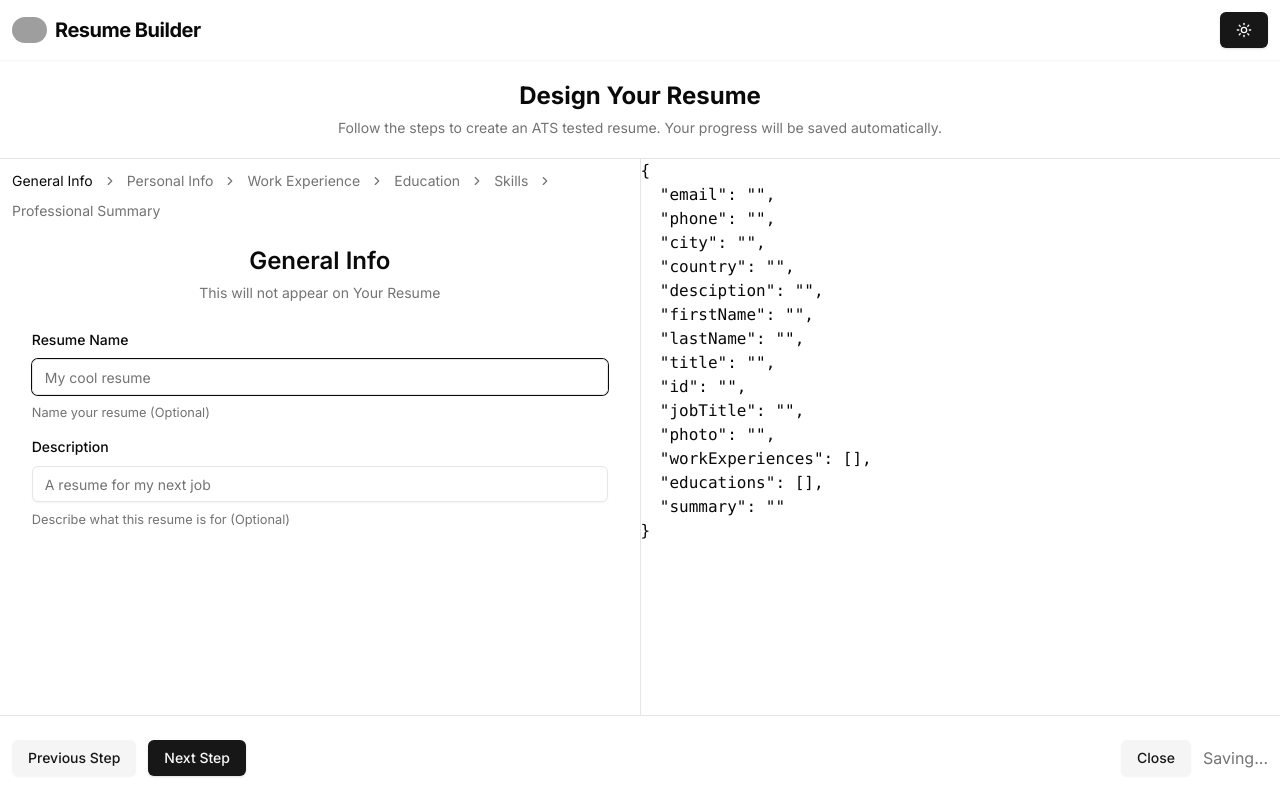
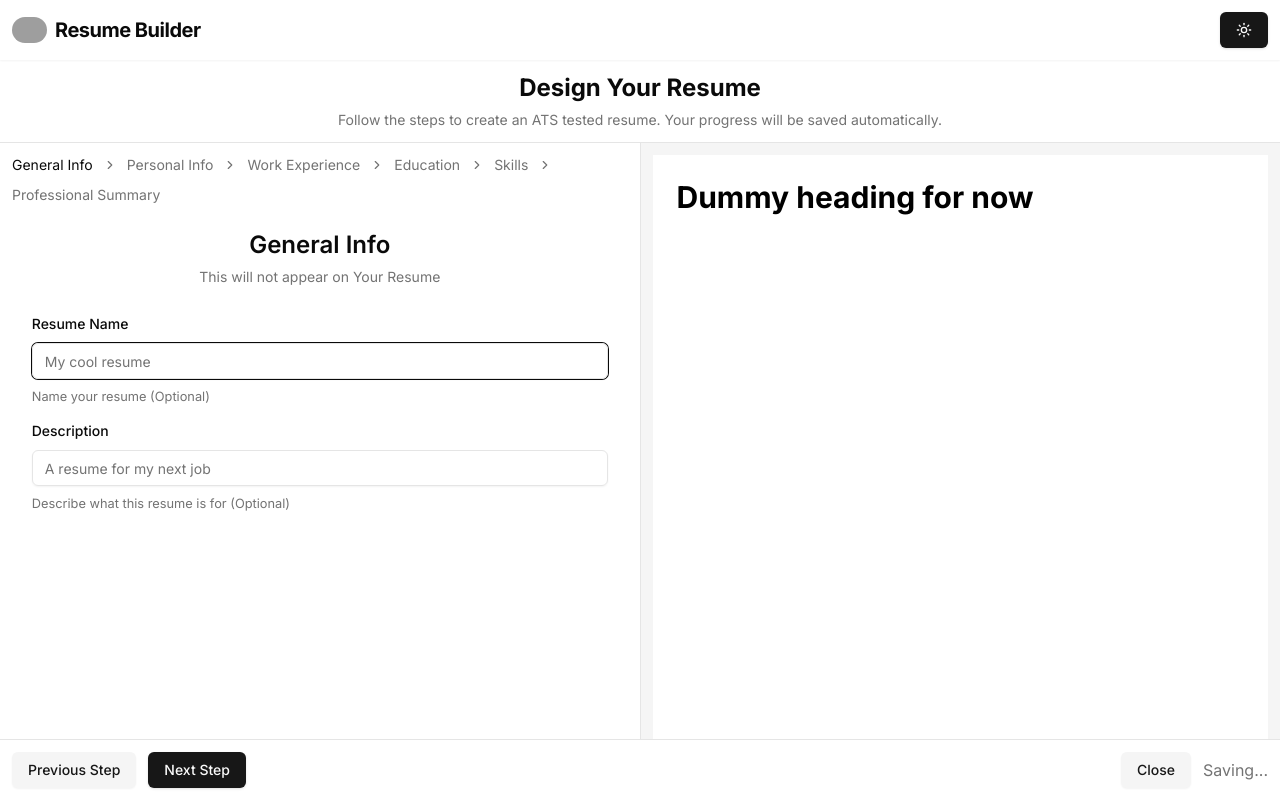
Before and after one commit to AbdullahSharif/resume-builder, a Next.js app: page /editor in a window 1280 px wide. Built offline with nearby package versions, Linux system fonts and the light colour scheme; grey boxes are pictures that could not be loaded.

Commit message:
made some design changes and added the resume preview section

```diff
--- a/src/app/(main)/editor/Footer.tsx
+++ b/src/app/(main)/editor/Footer.tsx
@@ -16,7 +16,7 @@ export default function Footer({ currentStep, setCurrentStep }: FooterProps) {
     (_, index) => steps[index - 1]?.key === currentStep,
   )?.key;
   return (
-    <footer className="w-full border-t px-3 py-6">
+    <footer className="w-full border-t px-3 py-3">
       <div className="mx-auto flex max-w-7xl flex-wrap justify-between gap-3">
         <div className="flex items-center gap-3">
           {/* buttons for going to the previous and next steps. */}
--- a/src/app/(main)/editor/ResumeEditor.tsx
+++ b/src/app/(main)/editor/ResumeEditor.tsx
@@ -9,6 +9,7 @@ import Breadcrumbs from "./Breadcrumbs";
 import Footer from "./Footer";
 import { useState } from "react";
 import { ResumeValues } from "@/lib/validators";
+import ResumePreviewSection from "./ResumePreviewSection";
 
 export default function ResumeEditor() {
   const [resumeData, setResumeData] = useState<ResumeValues>({
@@ -48,7 +49,7 @@ export default function ResumeEditor() {
 
   return (
     <div className="flex grow flex-col">
-      <header className="space-y-1.5 border-b px-3 py-5 text-center">
+      <header className="space-y-1.5 border-b px-3 py-3 text-center">
         <h1 className="text-2xl font-bold">Design Your Resume</h1>
         <p className="text-sm text-muted-foreground">
           Follow the steps to create an ATS tested resume. Your progress will be
@@ -70,9 +71,11 @@ export default function ResumeEditor() {
             )}
           </div>
           <div className="grow md:border-r" />
-          <div className="hidden w-1/2 overflow-y-auto md:flex">
-            <pre>{JSON.stringify(resumeData, null, 2)}</pre>
-          </div>
+
+          <ResumePreviewSection
+            resumeData={resumeData}
+            setResumeData={setResumeData}
+          />
         </div>
       </main>
       <Footer currentStep={currentStep} setCurrentStep={setStep} />
--- /dev/null
+++ b/src/app/(main)/editor/ResumePreviewSection.tsx
@@ -0,0 +1,20 @@
+import ResumePreview from "@/components/ResumePreview";
+import { ResumeValues } from "@/lib/validators";
+
+interface ResumePreviewSectionProps {
+  resumeData: ResumeValues;
+  setResumeData: (data: ResumeValues) => void;
+}
+
+export default function ResumePreviewSection({
+  resumeData,
+  setResumeData,
+}: ResumePreviewSectionProps) {
+  return (
+    <div className="hidden w-1/2 md:flex">
+      <div className="flex w-full justify-center overflow-y-auto bg-secondary p-3">
+        <ResumePreview resumeData={resumeData} className={"max-w-2xl"} />
+      </div>
+    </div>
+  );
+}
--- a/src/app/(main)/editor/forms/EducationForm.tsx
+++ b/src/app/(main)/editor/forms/EducationForm.tsx
@@ -15,7 +15,7 @@ import {
 import { Button } from "@/components/ui/button";
 import { Input } from "@/components/ui/input";
 
-import { GripHorizontal } from "lucide-react";
+import { GripHorizontal, PlusSquare } from "lucide-react";
 
 export default function EducationForm({
   resumeData,
@@ -76,6 +76,7 @@ export default function EducationForm({
                 })
               }
             >
+              <PlusSquare size={5} />
               Add Education
             </Button>
           </div>
--- a/src/app/(main)/editor/forms/SummaryForm.tsx
+++ b/src/app/(main)/editor/forms/SummaryForm.tsx
@@ -52,7 +52,11 @@ export default function SummaryForm({
               <FormItem>
                 <FormLabel>Professional Summary</FormLabel>
                 <FormControl>
-                  <Textarea {...field} autoFocus />
+                  <Textarea
+                    {...field}
+                    autoFocus
+                    placeholder="A brief, engaging description about yourself."
+                  />
                 </FormControl>
               </FormItem>
             )}
--- a/src/app/(main)/editor/forms/WorkExperienceForm.tsx
+++ b/src/app/(main)/editor/forms/WorkExperienceForm.tsx
@@ -13,7 +13,7 @@ import { Textarea } from "@/components/ui/textarea";
 import { EditorFormProps } from "@/lib/types";
 import { workExperienceSchema, WorkExperienceValues } from "@/lib/validators";
 import { zodResolver } from "@hookform/resolvers/zod";
-import { GripHorizontal } from "lucide-react";
+import { GripHorizontal, PlusSquare } from "lucide-react";
 import { useEffect } from "react";
 import { useFieldArray, useForm, UseFormReturn } from "react-hook-form";
 
@@ -78,6 +78,7 @@ export default function WorkExperienceForm({
               }
             >
               {" "}
+              <PlusSquare size={5} />
               Add Work Experience
             </Button>
           </div>
--- /dev/null
+++ b/src/components/ResumePreview.tsx
@@ -0,0 +1,24 @@
+import { cn } from "@/lib/utils";
+import { ResumeValues } from "@/lib/validators";
+
+interface ResumePreviewProps {
+  resumeData: ResumeValues;
+  className?: string;
+}
+
+export default function ResumePreview({
+  resumeData,
+  className,
+}: ResumePreviewProps) {
+  // the cn function replaces the class names in the first argument, with the class names supplied in the 2nd argument.
+  return (
+    <div
+      className={cn(
+        "aspect-[210/297] h-fit w-full bg-white text-black",
+        className,
+      )}
+    >
+      <h1 className="p-6 text-3xl font-bold">Dummy heading for now</h1>
+    </div>
+  );
+}
```
